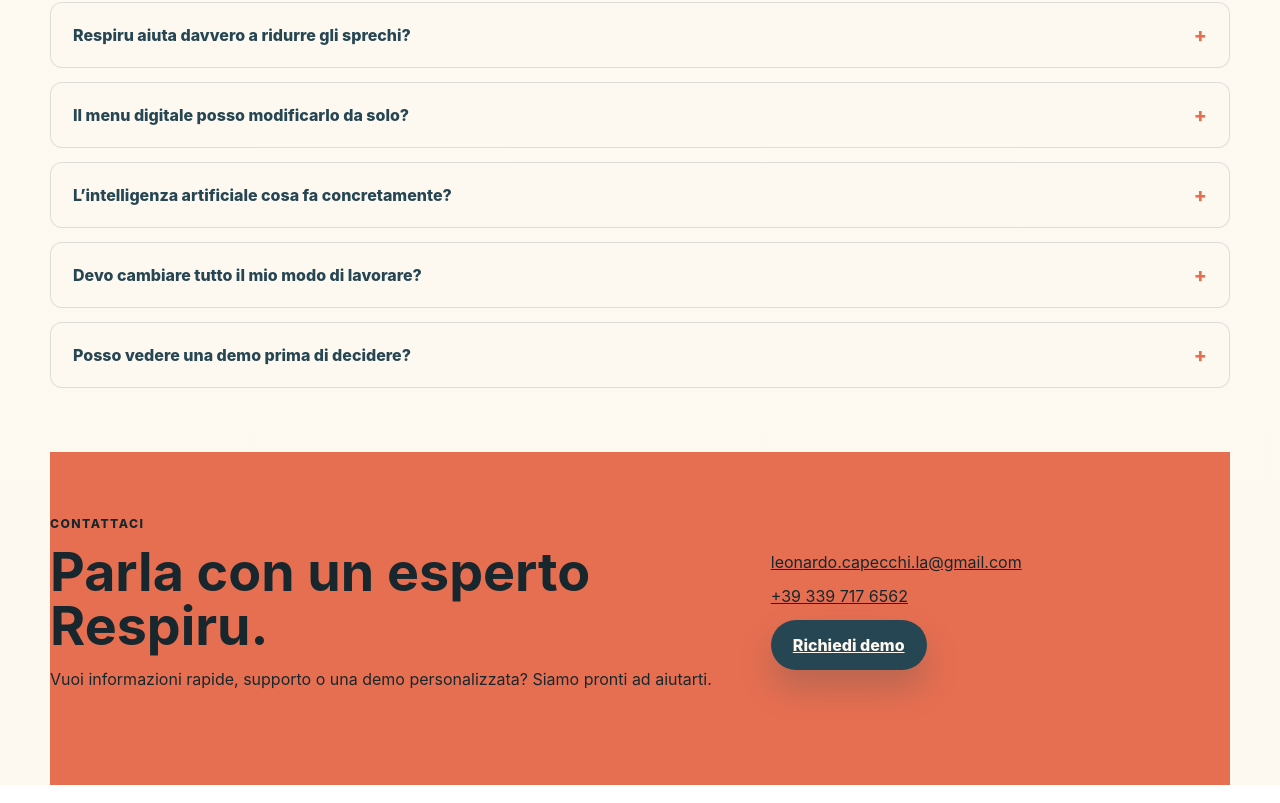
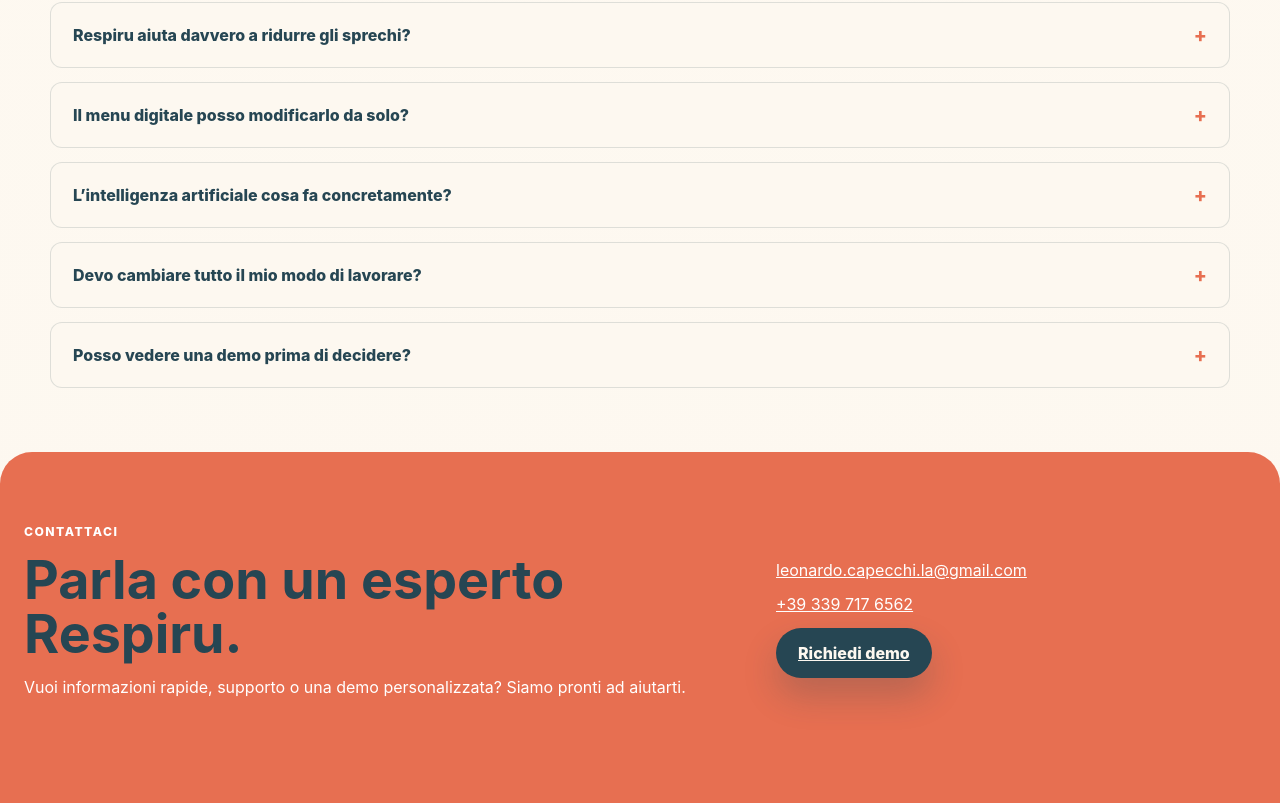
Before and after one commit to leonardocapecchila-png/Sito-Respiru, a plain HTML site: page index.html in a window 1280 px wide. Shown: the part 5296-6099 px from the top of the page. Drawn offline with Linux system fonts and the light colour scheme.

Commit message:
Add Respiru website

```diff
--- a/styles.css
+++ b/styles.css
@@ -921,16 +921,27 @@
 }
 
 .site-footer {
+  width: 100vw;
+  position: relative;
+  left: 50%;
+  right: 50%;
+  margin-left: -50vw;
+  margin-right: -50vw;
   background: var(--peach);
-  color: var(--ink);
-  padding: 64px 0 80px;
+  color: #fff;
+  padding: 72px 24px 90px;
+  border-radius: 32px 32px 0 0;
 }
 
 .site-footer .section-heading,
 .site-footer .eyebrow,
-.site-footer h2,
-.site-footer p {
-  color: var(--ink);
+.site-footer p,
+.site-footer a {
+  color: #fff;
+}
+
+.site-footer h2 {
+  color: var(--blue);
 }
 
 .footer-grid {
@@ -947,7 +958,7 @@
 
 .footer-contact a {
   display: inline-flex;
-  color: var(--ink);
+  color: #fff;
   text-decoration: underline;
 }
 
```
